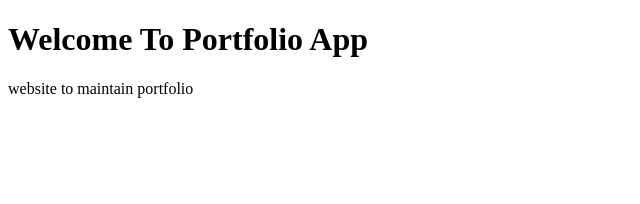
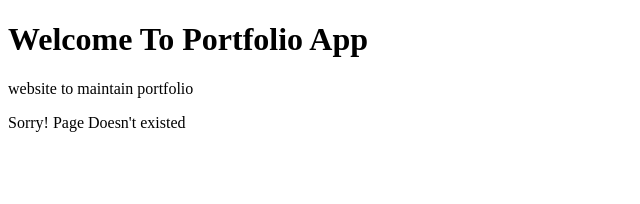
Before and after one commit to yugeshpalvai21/reactrouter, a React (Create React App) app: page / in a window 1280 px wide. Shown: the top 204 px of the page, without its empty margins (0-640 px from the left). Built offline with nearby package versions, Linux system fonts and the light colour scheme.

Commit message:
implements Contatct and 404 components

```diff
--- a/src/index.js
+++ b/src/index.js
@@ -29,6 +29,10 @@ const Portfolio = () => {
   )
 }
 
+const Contact = () => (<p>Contact Details</p>)
+
+const PageNotFound = () => (<p>Sorry! Page Doesn't existed</p>)
+
 
 
 const router = (
@@ -36,6 +40,8 @@ const router = (
       <Route path="/" component={Home} exact={true} />
       <Route path="/about" component={About} />
       <Route path="/portfolio" component={Portfolio} />
+      <Route path="/contact" component={Contact} />
+      <Route component={PageNotFound} />
   </BrowserRouter>
 )
 
```
